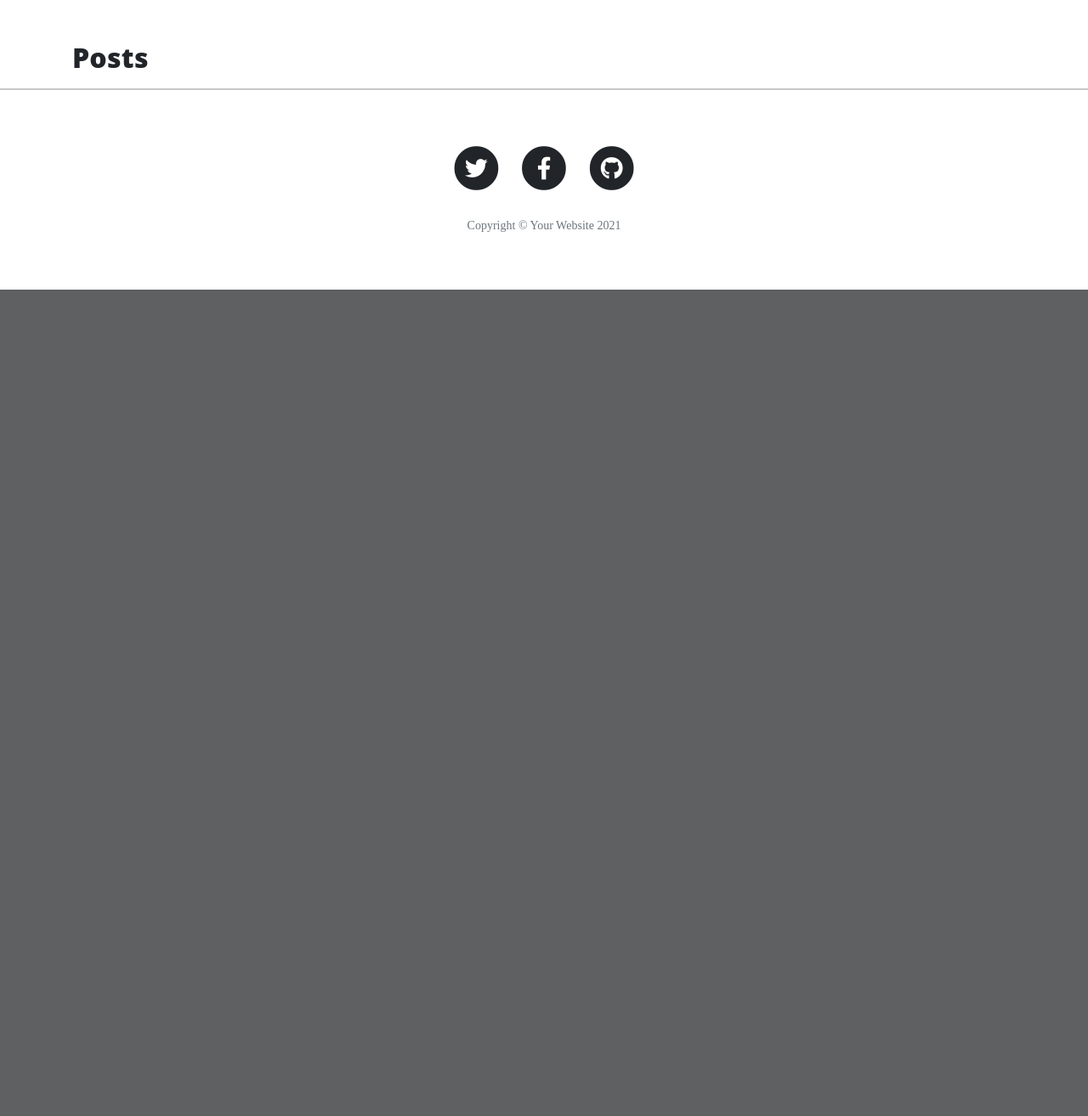
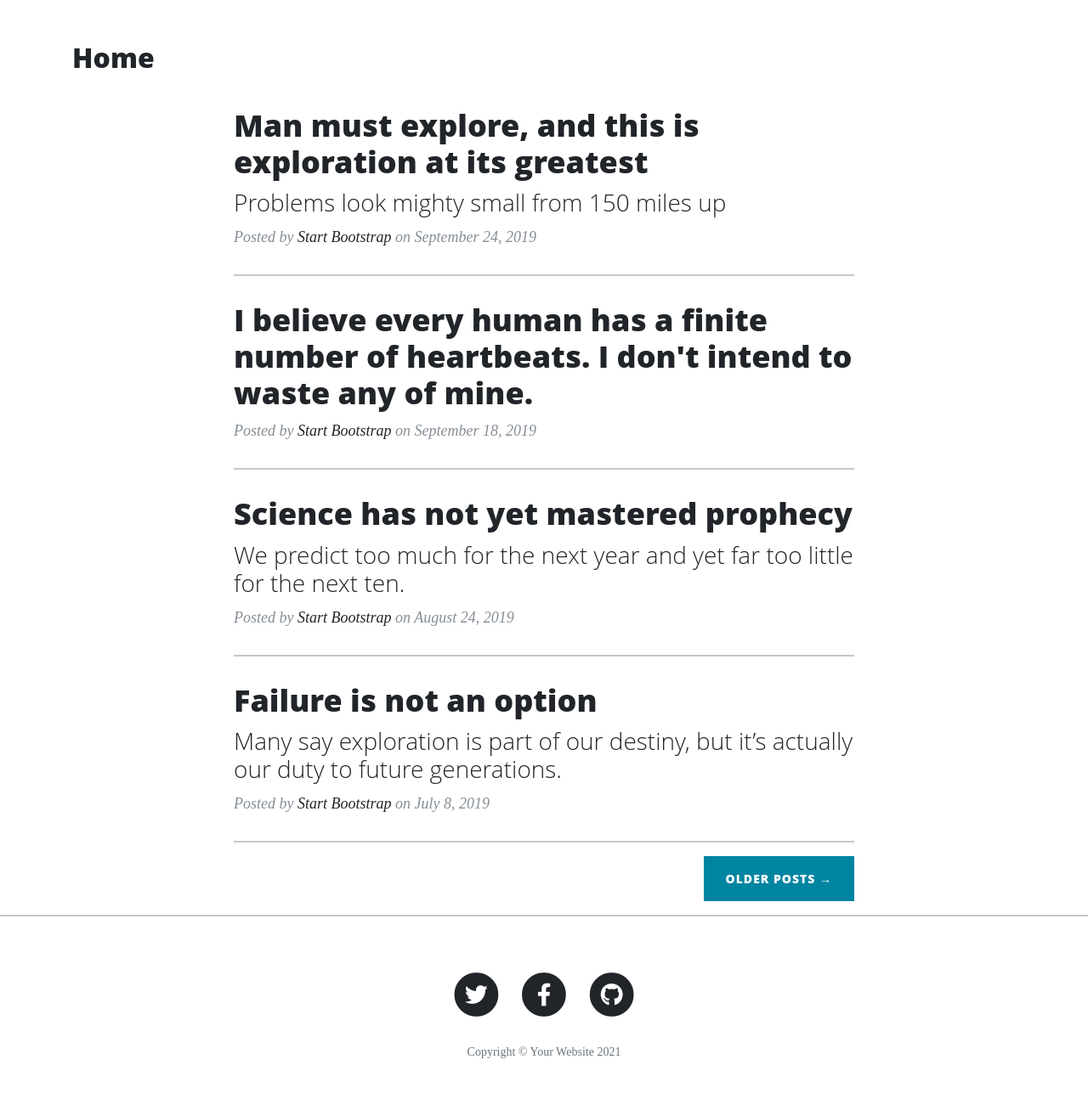
Before and after one commit to Miszamm/ms-ktm, a Flask app: page /get_posts in a window 1280 px wide. Shown: the part 533-1847 px from the top of the page at 85% size. Before the commit the page ends 874 px from the top, so only its background shows below. Run offline with Flask 2, Linux system fonts and the light colour scheme; data that the repository does not hold is empty; some libraries are stand-ins or nearby versions.

Commit message:
added register page, and route for register

```diff
--- a/app.py
+++ b/app.py
@@ -1,7 +1,7 @@
 import os
 from flask import (
     Flask, flash, render_template,
-    redirect, request, session, url_for)
+    request, redirect, session, url_for)
 from flask_pymongo import PyMongo
 from bson.objectid import ObjectId
 from werkzeug.security import generate_password_hash, check_password_hash
@@ -11,7 +11,7 @@ if os.path.exists("env.py"):
 
 app = Flask(__name__)
 
-app.config["MONGO_DBNAME"] = os .environ.get("MONGO_DBNAME")
+app.config["MONGO_DBNAME"] = os.environ.get("MONGO_DBNAME")
 app.config["MONGO_URI"] = os.environ.get("MONGO_URI")
 app.secret_key = os.environ.get("SECRET_KEY")
 
@@ -19,8 +19,10 @@ mongo = PyMongo(app)
 
 
 @app.route("/")
-def index():
-    return render_template("index.html")
+@app.route("/get_posts")
+def get_posts():
+    posts = mongo.db.posts.find()
+    return render_template("posts.html", posts=posts, page_title="Home")
 
 
 @app.route("/about")
@@ -28,15 +30,30 @@ def about():
     return render_template("about.html", page_title="About")
 
 
-@app.route("/get_posts")
-def get_posts():
-    posts = mongo.db.posts.find()
-    return render_template("posts.html", posts=posts, page_title="Posts")
+@app.route("/register", methods=["GET", "POST"])
+def register():
+    if request.method == "POST":
+        existing_user = mongo.db.users.find_one(
+            {"username": request.form.get("username").lower()})
+
+        if existing_user:
+            flash("Username exist")
+            return redirect(url_for("register"))
+
+        register = {
+            "username": request.form.get("username").lower(),
+            "password": generate_password_hash(request.form.get("password"))
+        }
+        mongo.db.users.insert_one(register)
+
+        session["user"] = request.form.get("username").lower()
+        flash("Succes!")
+    return render_template("register.html", page_title="Register")
 
 
-@app.route("/register", methods=["GET", "POST"])
-def register():
-    return render_template("register.html", page_title="Register")
+@app.route("/log_in")
+def log_in():
+    return render_template("log_in.html", page_title="LogIn")
 
 
 if __name__ == "__main__":
--- a/templates/base.html
+++ b/templates/base.html
@@ -16,7 +16,7 @@
   <!-- Navigation -->
   <nav class="navbar navbar-expand-lg navbar-light fixed-top" id="mainNav">
     <div class="container">
-      <a class="navbar-brand" href="{{ url_for('index') }}">KTM RACING </a>
+      <a class="navbar-brand" href="{{ url_for('get_posts') }}">KTM RACING </a>
       <button class="navbar-toggler navbar-toggler-right" type="button" data-toggle="collapse" data-target="#navbarResponsive" aria-controls="navbarResponsive" aria-expanded="false" aria-label="Toggle navigation">
         Menu
         <i class="fas fa-bars"></i>
@@ -24,16 +24,16 @@
       <div class="collapse navbar-collapse" id="navbarResponsive">
         <ul class="navbar-nav ml-auto">
           <li class="nav-item">
-            <a class="nav-link" href="{{ url_for('index') }}">Home</a>
+            <a class="nav-link" href="{{ url_for('get_posts') }}">Home</a>
           </li>
           <li class="nav-item">
             <a class="nav-link" href="{{ url_for('about') }}">About</a>
           </li>
           <li class="nav-item">
-            <a class="nav-link" href="{{ url_for('get_posts') }}">Sample Post</a>
+            <a class="nav-link" href="{{ url_for('register') }}">Register</a>
           </li>
           <li class="nav-item">
-            <a class="nav-link" href="{{ url_for('register') }}">Register</a>
+            <a class="nav-link" href="{{ url_for('log_in') }}">LogIn</a>
           </li>
         </ul>
       </div>
@@ -55,6 +55,17 @@
     </div>
   </header>
 
+<section>
+    {% with messages = get_flashed_messages() %}
+        {% if messages %}
+            {% for message in messages %}
+                <div class="row flashes">
+                    <h4 class="light-blue center-align">{{ message }}</h4>
+                </div>
+            {% endfor %}
+        {% endif %}
+    {% endwith %}
+</section>
   <!-- Main Content -->
   <div class="container">
 
--- a/templates/posts.html
+++ b/templates/posts.html
@@ -9,5 +9,65 @@
         {{ post.author }}<br>
         {{ post.date_posted }}<br>
     {% endfor %}
-
+<div class="row">
+      <div class="col-lg-8 col-md-10 mx-auto">
+        <div class="post-preview">
+          <a href="post.html">
+            <h2 class="post-title">
+              Man must explore, and this is exploration at its greatest
+            </h2>
+            <h3 class="post-subtitle">
+              Problems look mighty small from 150 miles up
+            </h3>
+          </a>
+          <p class="post-meta">Posted by
+            <a href="#">Start Bootstrap</a>
+            on September 24, 2019</p>
+        </div>
+        <hr>
+        <div class="post-preview">
+          <a href="post.html">
+            <h2 class="post-title">
+              I believe every human has a finite number of heartbeats. I don't intend to waste any of mine.
+            </h2>
+          </a>
+          <p class="post-meta">Posted by
+            <a href="#">Start Bootstrap</a>
+            on September 18, 2019</p>
+        </div>
+        <hr>
+        <div class="post-preview">
+          <a href="post.html">
+            <h2 class="post-title">
+              Science has not yet mastered prophecy
+            </h2>
+            <h3 class="post-subtitle">
+              We predict too much for the next year and yet far too little for the next ten.
+            </h3>
+          </a>
+          <p class="post-meta">Posted by
+            <a href="#">Start Bootstrap</a>
+            on August 24, 2019</p>
+        </div>
+        <hr>
+        <div class="post-preview">
+          <a href="post.html">
+            <h2 class="post-title">
+              Failure is not an option
+            </h2>
+            <h3 class="post-subtitle">
+              Many say exploration is part of our destiny, but it’s actually our duty to future generations.
+            </h3>
+          </a>
+          <p class="post-meta">Posted by
+            <a href="#">Start Bootstrap</a>
+            on July 8, 2019</p>
+        </div>
+        <hr>
+        <!-- Pager -->
+        <div class="clearfix">
+          <a class="btn btn-primary float-right" href="#">Older Posts &rarr;</a>
+        </div>
+      </div>
+    </div>
 {% endblock %}
```
Also changed, not shown: templates/register.html (+5 -3 lines), templates/log_in.html (renamed from templates/index.html).
